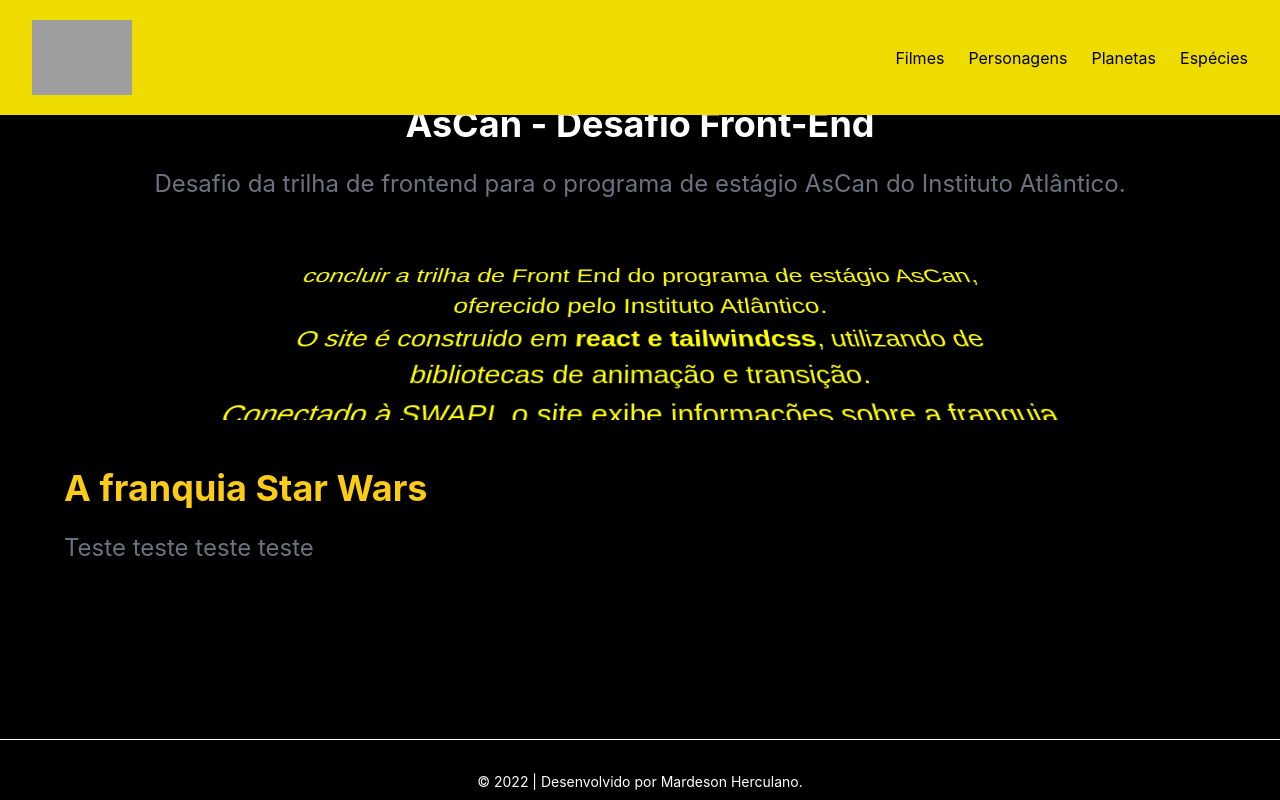
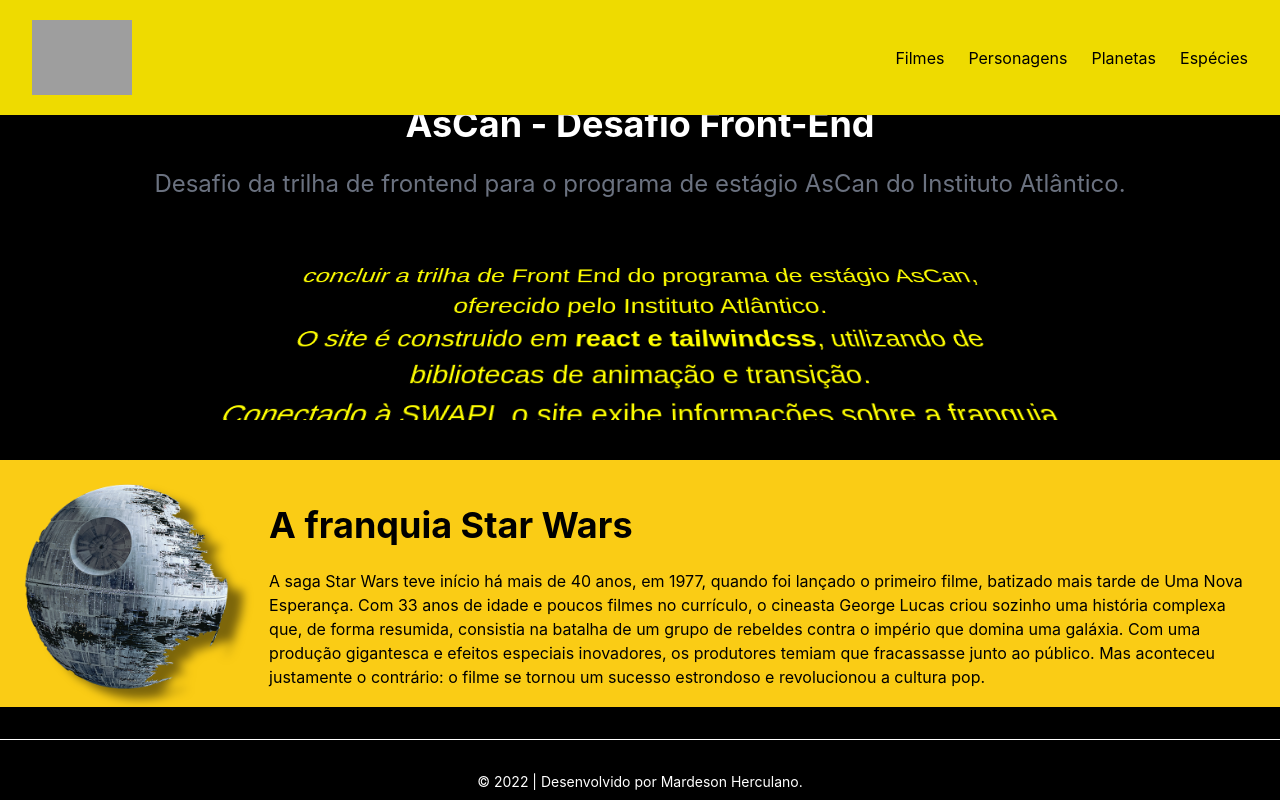
Before and after one commit to mardesonH/starwarsAPI, a React (Create React App) app: page / in a window 1280 px wide. Built offline with nearby package versions, Linux system fonts and the light colour scheme; no server answers; grey boxes are pictures that could not be loaded.

Commit message:
Criação de animação com naves do star wars

```diff
--- a/src/App.js
+++ b/src/App.js
@@ -2,7 +2,7 @@
 import './App.css';
 import Hero from './components/Hero';
 import Footer from './components/Footer'
-import Teste from './components/Teste'
+import SWCrawl from './components/SWCrawl'
 
 async function fetchPlanets() {
   const results = await fetch("https://swapi.dev/api/planets/?page=1");
@@ -16,6 +16,7 @@
     <div className="App">
       <Navbar/>
 
+
       <br/>
     <div className=" mt-10 pt-10 mb-5 z-1">
       <div className="container mx-auto text-center">
@@ -24,12 +25,12 @@
         <p className="text-2xl text-gray-500">Desafio da trilha de frontend para o programa de estágio AsCan do Instituto Atlântico.</p>
       </div>
     </div>
-<Teste/>
+<SWCrawl/>
 
 
-    <Hero titulo="A franquia Star Wars" subtitulo="Teste teste teste teste"/>
+    <Hero titulo="A franquia Star Wars" subtitulo="A saga Star Wars teve início há mais de 40 anos, em 1977, quando foi lançado o primeiro filme, batizado mais tarde de Uma Nova Esperança. Com 33 anos de idade e poucos filmes no currículo, o cineasta George Lucas criou sozinho uma história complexa que, de forma resumida, consistia na batalha de um grupo de rebeldes contra o império que domina uma galáxia. Com uma produção gigantesca e efeitos especiais inovadores, os produtores temiam que fracassasse junto ao público. Mas aconteceu justamente o contrário: o filme se tornou um sucesso estrondoso e revolucionou a cultura pop."/>
 
-
+   <br/>
 
     <Footer/>
 
--- a/src/components/Footer.js
+++ b/src/components/Footer.js
@@ -1,7 +1,7 @@
 function Footer(){
 return(
 
-<footer class="pb-2 pt-0 mt-0 fixed inset-x-0 bottom-0 bg-black">
+<footer class="pb-2 pt-0 mt-20 fixed inset-x-0 bottom-0 bg-black">
         <ul class="flex flex-wrap items-center mb-6 text-sm text-gray-500 sm:mb-0 dark:text-gray-400">
         </ul>
     <hr class="my-6 border-white sm:mx-auto dark:border-gray-700 lg:my-8" />
--- a/src/components/Hero.js
+++ b/src/components/Hero.js
@@ -1,21 +1,30 @@
 import { MouseParallax, ScrollParallax } from "react-just-parallax";
+import deathstar from '../deathstar.png';
+import xwing from '../xwing.png';
+import './starwars.css'
 
 function Hero({titulo, subtitulo}){
 
     return(
-        <>
-        <br/>
-    <div className="p-6 flex text-center text-yellow-400">
+    <div id="hero" className="bg-yellow-400 p-6 mt-10 mb-10 absolute items-center justify-center mx-auto text-center md:flex">
+      <div class="wrapper flex justify-center mb-5">
 
+      <img src="https://www.seekpng.com/png/full/11-114257_falcon-falcon-star-war-ships-png.png" id="falcon" width="100" class="absolute ml-0 mt-20"></img>
+      <img src={xwing} id="xwing2" width="100" class="absolute ml-0 mt-48 object-center"></img>
+
+      <img src="https://wiki.swgoh.help/images/8/84/Unit-Ship-Imperial_TIE_Fighter.png" id="tiefighter" width="100" class="absolute ml-0 mt-20"></img>
+      <img src={deathstar} class="w-48 sm:w-64"></img>
+
+      </div>
 
       <div className="container mx-auto text-left ml-10">
-        <h1 className="text-4xl font-bold">{titulo}</h1>
+        <h1 className="text-4xl font-bold text-black">{titulo}</h1>
         <br/>
-        <p className="text-2xl text-gray-500">{subtitulo}</p>
+        <p className="text-2xl text-black md:text-base">{subtitulo}</p>
       </div>
+
     </div>
-    </>
-    )
+        )
 }
 
   export default Hero;
--- a/src/components/Navbar.js
+++ b/src/components/Navbar.js
@@ -4,7 +4,7 @@
     const [navbar, setNavbar] = useState(false);
 
     return (
-        <nav className="w-full bg-[#EEDB00] shadow inset-x-0  fixed mb-5">
+        <nav className="w-full bg-[#EEDB00] shadow inset-x-0  fixed mb-5 z-50">
             <div className="justify-between px-4 mx-auto lg:max-w-7xl md:items-center md:flex md:px-8">
                 <div>
                     <div className="flex items-center justify-between py-3 md:py-5 md:block">
--- a/src/components/starwars.css
+++ b/src/components/starwars.css
@@ -32,3 +32,66 @@
         margin-top:-50000px;
     }
 }
+
+#hero{
+    cursor: pointer;
+    object-fit: cover;
+    overflow: hidden;
+}
+
+#xwing2 {
+left: -500px;
+}
+
+#falcon{
+    left: -300px;
+    z-index: 2;
+}
+
+#tiefighter{
+    left: -800px;
+    z-index: 2;
+}
+
+#hero:hover #falcon{
+    animation: voando 3s linear forwards;
+}
+
+#hero img{
+    filter: drop-shadow(15px 10px 5px rgba(0,0,0,.5));
+}
+
+#hero:hover #xwing2{
+    animation: voando 4s linear forwards;
+}
+
+#hero:hover #tiefighter{
+    animation: voando-tye 6s linear forwards;
+    animation-delay: 1s;
+}
+
+@keyframes voando {
+    to {
+        margin-left: 4000px;
+        scale: 5;
+        filter: blur(20);
+    }
+}
+
+@keyframes voando-tye {
+    25%{
+        margin-top: 200px;
+    }
+    50%{
+        margin-top: 20px;
+        scale: 2.5;
+    }
+    75%{
+        margin-top: 200px;
+    }
+    100%{
+        margin-top: 200px;
+        margin-left: 4000px;
+        scale: 3;
+    }
+}
--- a/src/index.css
+++ b/src/index.css
@@ -1,5 +1,6 @@
 body {
   background-color: black;
+
   margin: 0;
   font-family: -apple-system, BlinkMacSystemFont, 'Segoe UI', 'Roboto', 'Oxygen',
     'Ubuntu', 'Cantarell', 'Fira Sans', 'Droid Sans', 'Helvetica Neue',
```
Also changed, not shown: src/components/SWCrawl.js (renamed from src/components/Teste.js, +2 -5 lines), src/deathstar.png (added), src/xwing.png (added).
